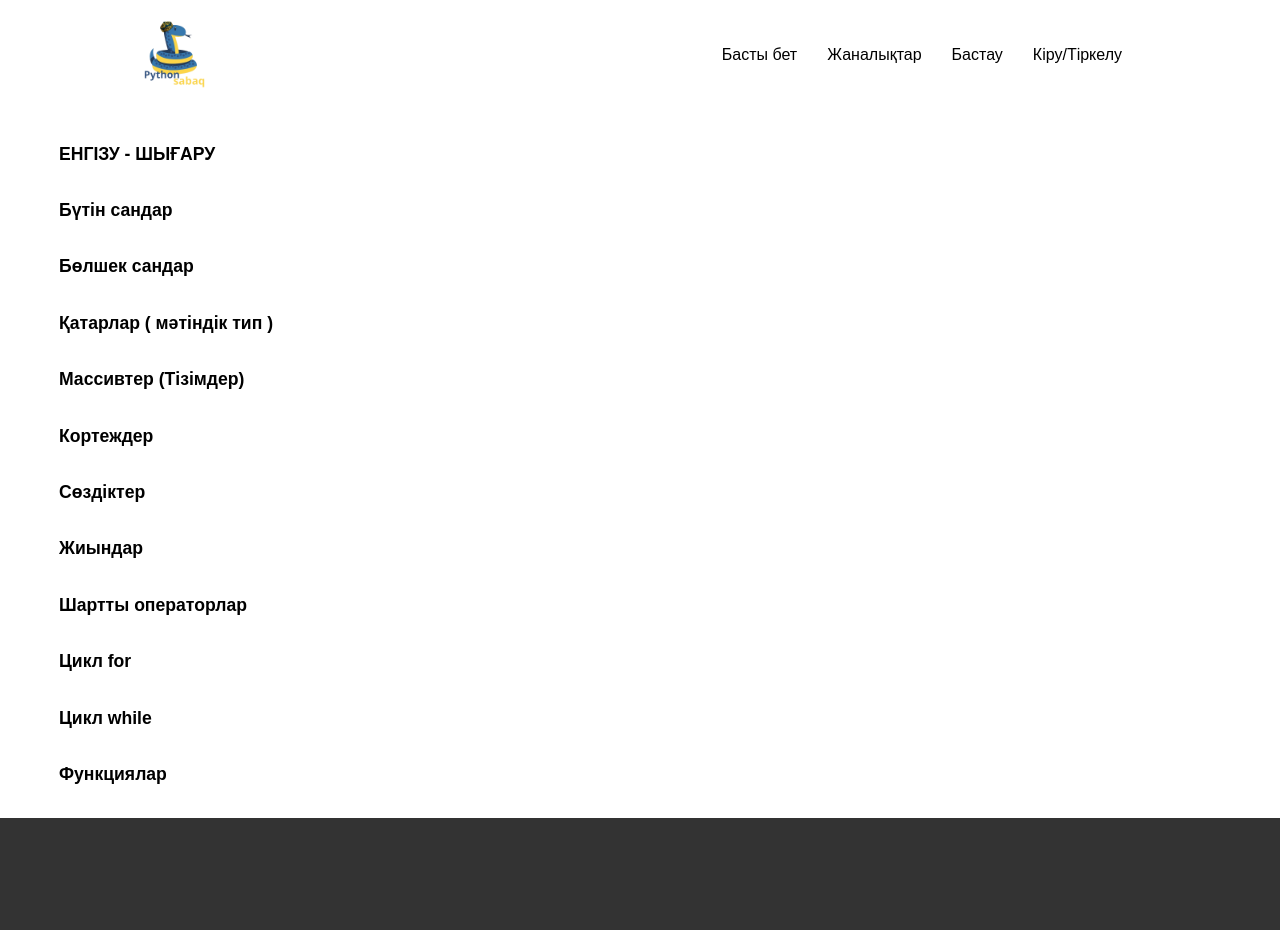
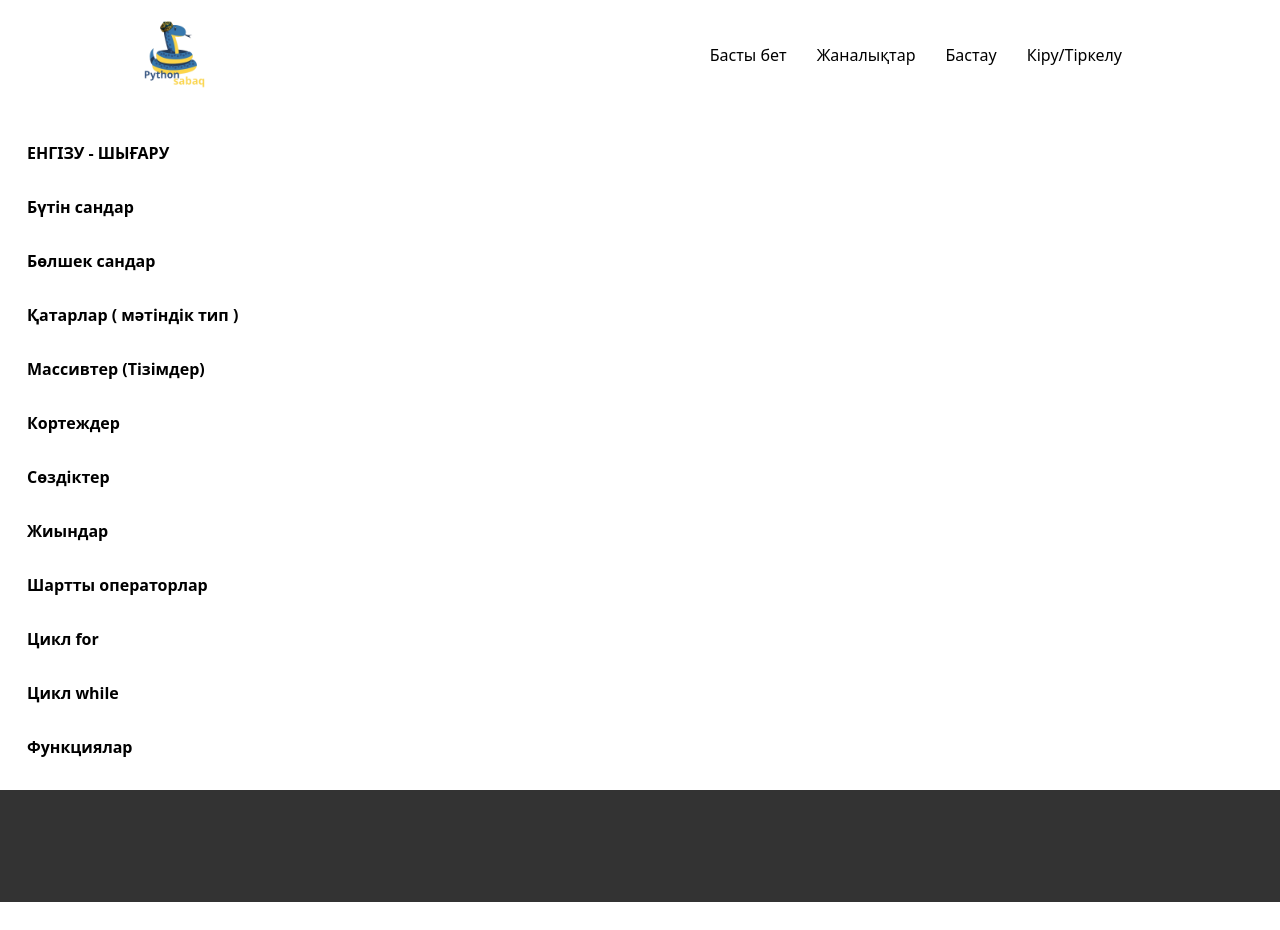
Before and after one commit to Biden01/iostream2024, a Django app: page /lecture/ in a window 1280 px wide. After the commit the page ends 902 px from the top, so only its background shows below. Run offline with Django 4.2, Linux system fonts and the light colour scheme; some libraries are stand-ins or nearby versions.

Commit message:
fix errors

```diff
--- a/djangoLecturePage/static/lecture/task.css
+++ b/djangoLecturePage/static/lecture/task.css
@@ -2,16 +2,9 @@ ifame {
     overflow: hidden;
 }
 
-body {
-    margin: 0;
-    padding: 0;
-    font-family: Arial, Helvetica, sans-serif;
-    background-color: rgb(255, 255, 255);
-}
-
 .container {
     max-width: 1200px;
-    margin: 0 220px 0 auto;
+    margin: auto 0;
 }
 
 footer {
@@ -29,8 +22,8 @@ section {
 }
 
 .section__right {
-    font-weight: 400;
-    font-size: 1.3rem;
+    font-weight: 200;
+    font-size: 1.1rem;
 }
 
 .section__left a {
@@ -39,6 +32,10 @@ section {
     font-weight: 600;
     font-size: 1.10rem;
 
+}
+
+ol {
+    padding: 0;
 }
 
 .section__left {
@@ -54,6 +51,7 @@ section {
     /*border: 1px black solid;*/
     border-radius: 5%;
     padding: 15px;
+    font-size: 1rem;
 }
 
 .section__left li:hover {
--- a/djangoMainPage/static/main/index.css
+++ b/djangoMainPage/static/main/index.css
@@ -1,8 +1,9 @@
 body {
     margin: 0;
     padding: 0;
-    font-family: Arial, Helvetica, sans-serif;
+    font-family: Roboto, Helvetica, sans-serif;
     background-color: rgb(255, 255, 255);
+    color: black;
 }
 
 html {
--- a/djangoMainPage/templates/main/index.html
+++ b/djangoMainPage/templates/main/index.html
@@ -13,6 +13,9 @@
     <link rel="stylesheet" href="https://cdn.plyr.io/3.7.8/plyr.css" />
     <link rel="stylesheet" href="https://cdn.jsdelivr.net/npm/bootstrap@5.3.2/dist/css/bootstrap.min.css">
     {% block css %}{% endblock %}
+    <link rel="preconnect" href="https://fonts.googleapis.com">
+    <link rel="preconnect" href="https://fonts.gstatic.com" crossorigin>
+    <link href="https://fonts.googleapis.com/css2?family=Roboto:ital,wght@0,100;0,300;0,400;0,500;0,700;0,900;1,100;1,300;1,400;1,500;1,700;1,900&display=swap" rel="stylesheet">
 </head>
 <body>
     <header>
```
